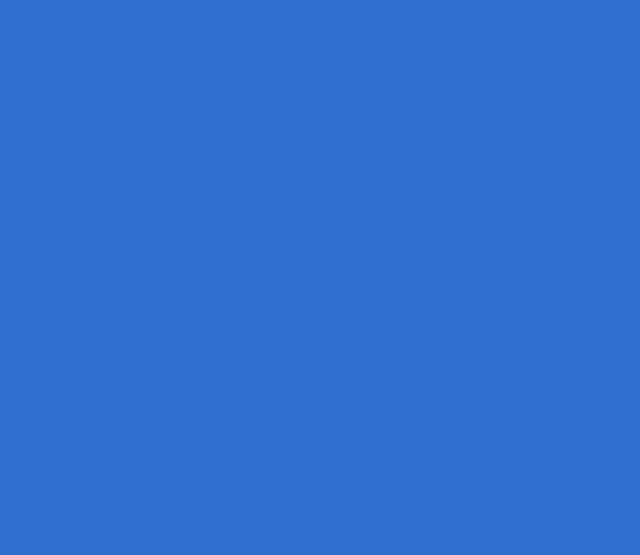
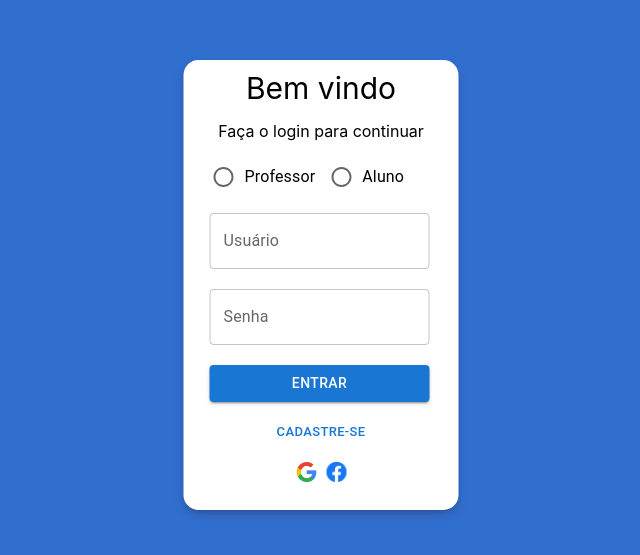
Before and after one commit to victorluizskt/sistema-academico, a React (Create React App) app in the folder smo-frontend/: page /login in a window 1280 px wide. Shown: the part 115-670 px from the top of the page, without its empty margins (319-959 px from the left). Built offline with nearby package versions, Linux system fonts and the light colour scheme.

Commit message:
Tela de início criada

```diff
--- a/smo-frontend/src/App.js
+++ b/smo-frontend/src/App.js
@@ -1,17 +1,16 @@
 import HeaderLabel from './common/components/Templates/Login';
-import { Routes, Route, Link} from 'react-router-dom';
+import { Routes, Route } from 'react-router-dom';
 
 import './App.css';
 
 
 function App() {
   return (
-    <>
-      <Routes >
-        <Route path='/login' component={HeaderLabel}/>
-      </Routes >
-    </>
-  );
+    <Routes>
+      <Route path='/login' element={<HeaderLabel/>} />
+      <Route path='/register' element={<div>Oi</div>} />
+    </Routes>
+  )
 }
 
 export default App;
--- a/smo-frontend/src/common/components/Molecules/Card/index.jsx
+++ b/smo-frontend/src/common/components/Molecules/Card/index.jsx
@@ -1,39 +1,13 @@
-/* eslint-disable jsx-a11y/img-redundant-alt */
 import React from 'react';
-import { CardContainer,
-  Label, Title, LabelContainer, SubTitle, Footer, ImagesLogin } from './styled';
-import TextField from '@mui/material/TextField';
-import Button from '@mui/material/Button';
-import Google from '../../../../assets/images/google.png'
-import Facebook from '../../../../assets/images/facebook.png'
+import {
+  CardContainer,
+} from './styled';
 
-const Card = () => {
+const Card = ({children}) => {
+
   return (
     <CardContainer>
-      <Label>
-        <Title>Bem vindo</Title>
-        <SubTitle>Faça o login para continuar</SubTitle>
-        <LabelContainer>
-          <TextField id="login" label="Usuário" variant="outlined" />
-          <TextField id="login" label="Senha" variant="outlined" type="password" />
-          <Button variant="contained">Entrar</Button>
-        </LabelContainer>
-        <Footer>Cadastre-se</Footer>
-        <ImagesLogin>
-          <img
-            src={Google}
-            alt="Google image"
-            width="20"
-            height="20"
-            style={{cursor: 'pointer'}}
-          />
-          <img
-            src={Facebook}
-            alt="Facebook image" width="20" height="20"
-            style={{marginLeft: '10px', cursor: 'pointer'}}
-          />
-        </ImagesLogin>
-      </Label>
+      {children}
     </CardContainer>
   )
 }
--- a/smo-frontend/src/common/components/Molecules/Card/styled.js
+++ b/smo-frontend/src/common/components/Molecules/Card/styled.js
@@ -11,45 +11,3 @@ export const CardContainer = styled.div`
   box-shadow: rgba(50, 50, 93, 0.25) 0px 6px 12px -2px, rgba(0, 0, 0, 0.3) 0px 3px 7px -3px;
   border-radius: 15px;
 `;
-
-export const Label = styled.div `
-  display: grid;
-  grid-gap: 20px;
-  align-items: center;
-`;
-
-export const Title = styled.span`
-  text-align: center;
-  margin-top: 20px;
-  font-size: 30px;
-  text-width: 20px;
-`;
-
-export const SubTitle = styled.span`
-  text-align: center;
-  font-size: 16px;
-`;
-
-export const Footer = styled.button`
-  color: #316fce !important;
-  text-align: center;
-  margin-left: auto;
-  margin-right: auto;
-  background-color: #fff;
-  border:none;
-  cursor:pointer;
-  width: 100px;
-`;
-
-export const ImagesLogin = styled.div`
-  margin-left: auto;
-  margin-right: auto;
-`;
-
-export const LabelContainer = styled.div`
-  margin-top: 30px;
-  width: 220px;
-  margin-left: 26px;
-  display: grid;
-  grid-gap: 20px;
-`;
--- a/smo-frontend/src/common/components/Organism/Login/index.jsx
+++ b/smo-frontend/src/common/components/Organism/Login/index.jsx
@@ -1,10 +1,82 @@
-import React from 'react';
+/* eslint-disable no-unused-vars */
+/* eslint-disable jsx-a11y/img-redundant-alt */
+import React, {useState} from 'react';
+import {
+  TextField,
+  RadioGroup,
+  FormControlLabel,
+  Button,
+  Radio,
+  FormControl
+} from '@mui/material';
+import { useNavigate } from 'react-router-dom';
+import Google from '../../../../assets/images/google.png'
+import Facebook from '../../../../assets/images/facebook.png'
+import {
+  Label,
+  Title,
+  LabelContainer,
+  SubTitle,
+  ImagesLogin
+} from './styled';
 import Card from '../../Molecules/Card'
 
 const Login = () => {
+  const navigate = useNavigate();
+  const [typeUser, setTypeUser] = useState('');
 
   return (
-    <Card />
+    <Card>
+      <Label>
+          <Title>Bem vindo</Title>
+          <SubTitle>Faça o login para continuar</SubTitle>
+          <FormControl style={{ marginLeft: '30px'}}>
+            <RadioGroup
+              row
+              aria-labelledby="demo-row-radio-buttons-group-label"
+              name="row-radio-buttons-group"
+            >
+              <FormControlLabel
+                value="professor"
+                control={<Radio />}
+                label="Professor"
+                onChange={() => setTypeUser('professor')}
+              />
+              <FormControlLabel
+                value="aluno"
+                control={<Radio />}
+                label="Aluno"
+                onChange={() => setTypeUser('aluno')}
+              />
+            </RadioGroup>
+        </FormControl>
+          <LabelContainer>
+            <TextField id="login" label="Usuário" variant="outlined" />
+            <TextField id="login" label="Senha" variant="outlined" type="password" />
+            <Button variant="contained">Entrar</Button>
+          </LabelContainer>
+          <Button
+            onClick={() => navigate('/register')}
+            variant="text"
+            size="small">
+              Cadastre-se
+          </Button>
+          <ImagesLogin>
+            <img
+              src={Google}
+              alt="Google image"
+              width="20"
+              height="20"
+              style={{cursor: 'pointer'}}
+            />
+            <img
+              src={Facebook}
+              alt="Facebook image" width="20" height="20"
+              style={{marginLeft: '10px', cursor: 'pointer'}}
+            />
+          </ImagesLogin>
+        </Label>
+      </Card>
   )
 }
 
--- /dev/null
+++ b/smo-frontend/src/common/components/Organism/Login/styled.js
@@ -0,0 +1,31 @@
+import styled from "styled-components"
+
+export const Label = styled.div `
+  display: grid;
+  grid-gap: 15px;
+  align-items: center;
+`;
+
+export const Title = styled.span`
+  text-align: center;
+  margin-top: 10px;
+  font-size: 30px;
+  text-width: 20px;
+`;
+
+export const SubTitle = styled.span`
+  text-align: center;
+  font-size: 16px;
+`;
+
+export const ImagesLogin = styled.div`
+  margin-left: auto;
+  margin-right: auto;
+`;
+
+export const LabelContainer = styled.div`
+  width: 220px;
+  margin-left: 26px;
+  display: grid;
+  grid-gap: 20px;
+`;
--- a/smo-frontend/src/index.js
+++ b/smo-frontend/src/index.js
@@ -2,14 +2,16 @@ import React from 'react';
 import ReactDOM from 'react-dom/client';
 import App from './App';
 import './index.css';
-import {BrowserRouter} from 'react-router-dom';
+import { BrowserRouter } from 'react-router-dom';
 import reportWebVitals from './reportWebVitals';
 
 const root = ReactDOM.createRoot(document.getElementById('root'));
 root.render(
-  <BrowserRouter>
-    <App />
-  </BrowserRouter>
+  <React.StrictMode>
+    <BrowserRouter>
+      <App />
+    </BrowserRouter>
+  </React.StrictMode>
 );
 
 // If you want to start measuring performance in your app, pass a function
```
Also changed, not shown: 1 other file (tests, documents, lock files or other folders).
